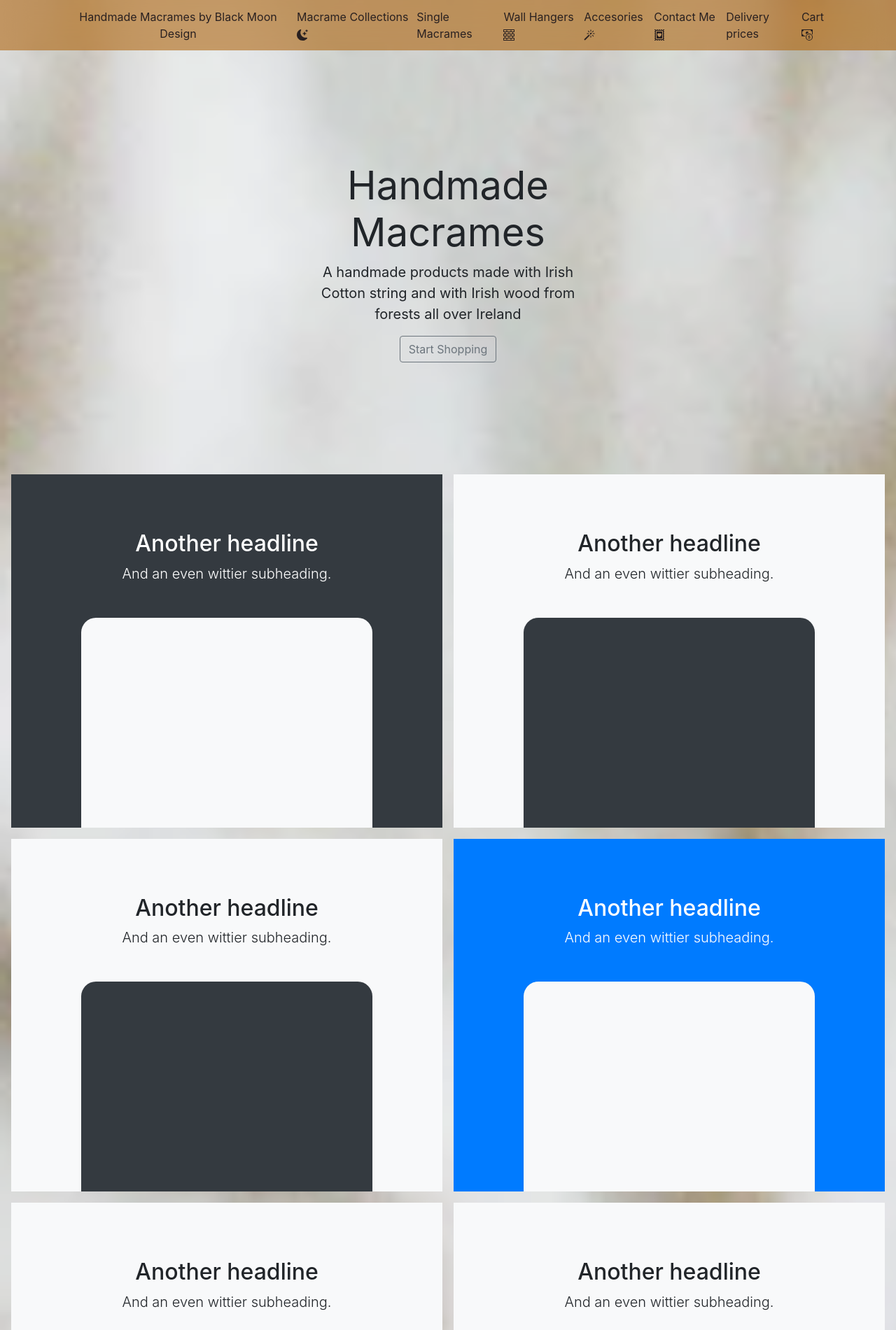
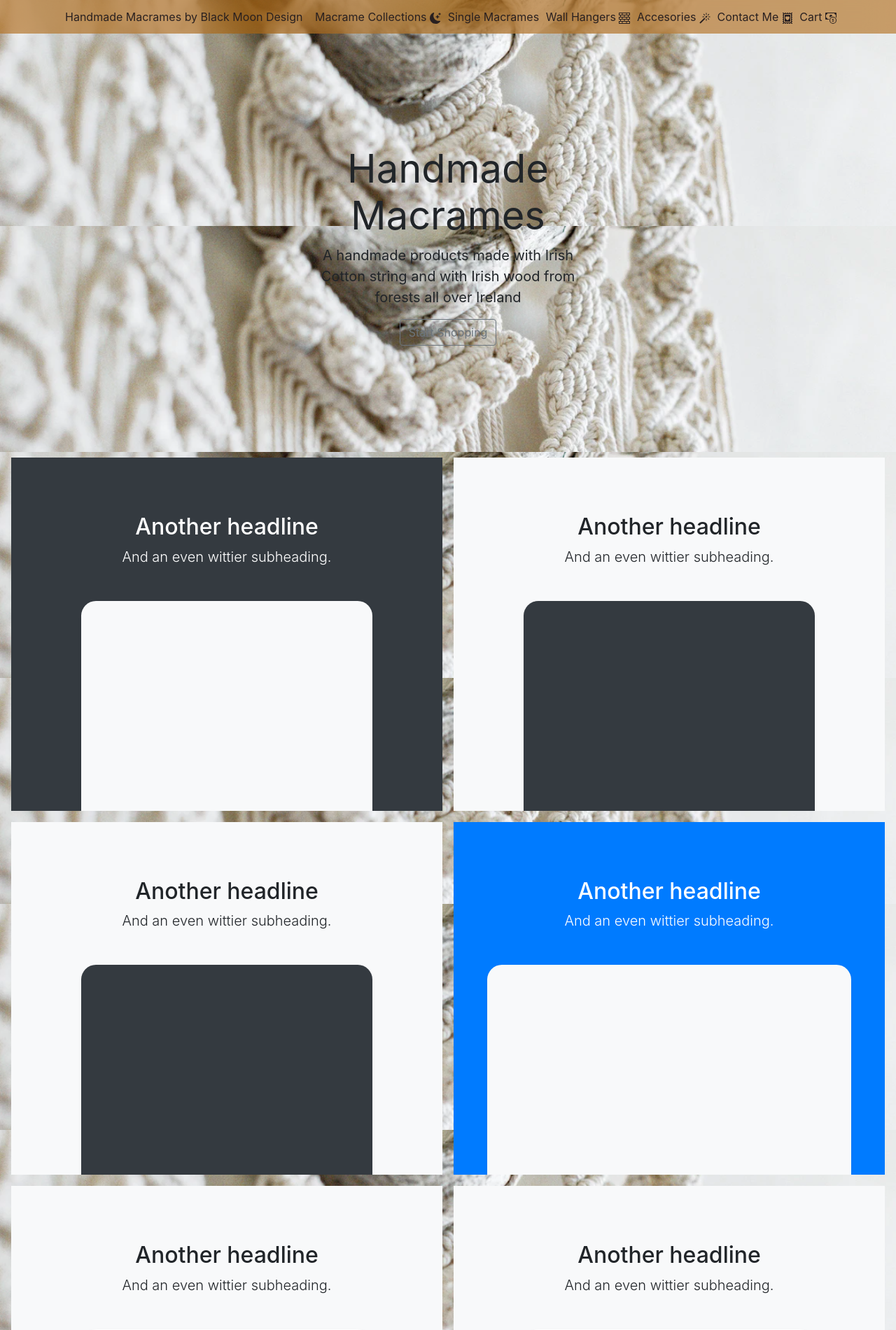
Before and after one commit to totalnoMartina/buy-macrame, a Django app: page / in a window 1280 px wide. Shown: the top 1901 px of the page at 70% size. Run offline with Django 3.2, Linux system fonts and the light colour scheme; some libraries are stand-ins or nearby versions.

Commit message:
Add bckgrnd image but only with css within base.html

```diff
--- a/static/css/style.css
+++ b/static/css/style.css
@@ -1,7 +1,7 @@
 @import url('https://fonts.googleapis.com/css2?family=Libre+Bodoni:ital,wght@1,600&display=swap');
 
 html {
-    font-family: 'Libre Bodoni', serif;
+    font-family: 'Libre Bodoni', serif !important;
 
 }
 
--- a/templates/base.html
+++ b/templates/base.html
@@ -14,28 +14,77 @@
 
     {% block extra_meta %}
 
-    <!-- Favicons -->
-    <link rel="apple-touch-icon" href="/docs/4.6/assets/img/favicons/apple-touch-icon.png" sizes="180x180">
-    <link rel="icon" href="/docs/4.6/assets/img/favicons/favicon-32x32.png" sizes="32x32" type="image/png">
-    <link rel="icon" href="/docs/4.6/assets/img/favicons/favicon-16x16.png" sizes="16x16" type="image/png">
-    <link rel="manifest" href="/docs/4.6/assets/img/favicons/manifest.json">
-    <link rel="mask-icon" href="/docs/4.6/assets/img/favicons/safari-pinned-tab.svg" color="#563d7c">
-    <link rel="icon" href="/docs/4.6/assets/img/favicons/favicon.ico">
-    <meta name="msapplication-config" content="/docs/4.6/assets/img/favicons/browserconfig.xml">
-    <meta name="theme-color" content="#563d7c">
 
     {% endblock %}
 
     {% block corecss %}
-    <link rel="stylesheet" href="{% static 'css/style.css' %}">
     <link rel="stylesheet" href="https://stackpath.bootstrapcdn.com/bootstrap/4.4.1/css/bootstrap.min.css" integrity="sha384-Vkoo8x4CGsO3+Hhxv8T/Q5PaXtkKtu6ug5TOeNV6gBiFeWPGFN9MuhOf23Q9Ifjh" crossorigin="anonymous">
     <link rel="preconnect" href="https://fonts.googleapis.com">
     <link rel="preconnect" href="https://fonts.gstatic.com" crossorigin>
-    <link href="https://fonts.googleapis.com/css2?family=Libre+Bodoni:ital,wght@1,600&display=swap" rel="stylesheet">
-
+    <link href="//fonts.googleapis.com/css2?family=Libre+Bodoni:ital,wght@1,600&display=swap" rel="stylesheet" type='text/css'>
+    <link rel="stylesheet" href="{% static 'css/base.css' %}">
+    <link rel="shortcut icon" href="#">
     {% endblock %}
 
     {% block extra_css %}
+    <style>
+        html {
+            font-family: 'Libre Bodoni', serif !important;
+
+        }
+
+        body {
+            background-image: url('media/images/frontimg.png');
+            background-size: initial;
+
+        }
+
+        /*
+        .container {
+            max-width: 960px;
+        } */
+
+        /*
+* Custom translucent site header
+*/
+
+        .site-header {
+            background-color: rgba(174, 97, 9, 0.577);
+            -webkit-backdrop-filter: saturate(180%) blur(20px);
+            backdrop-filter: saturate(180%) blur(20px);
+        }
+
+        .site-header a {
+            color: rgb(41, 32, 32);
+            transition: ease-in-out color .15s;
+        }
+
+        .site-header a:hover {
+            color: rgb(241, 235, 234);
+            text-decoration: none;
+        }
+
+
+        /*
+* Extra utilities
+*/
+
+        .flex-equal>* {
+            -ms-flex: 1;
+            flex: 1;
+        }
+
+        @media (min-width: 768px) {
+            .flex-md-equal>* {
+                -ms-flex: 1;
+                flex: 1;
+            }
+        }
+
+        .overflow-hidden {
+            overflow: hidden;
+        }
+    </style>
     {% endblock %}
 
     {% block corejs %}
@@ -65,6 +114,7 @@
             <a class="py-2 text-center mx-2" href="#" aria-label="Product">Handmade Macrames
                 by Black Moon Design
             </a>
+
             <a class="py-2 d-none d-md-inline-block " href="#">Macrame Collections <svg xmlns="http://www.w3.org/2000/svg" width="16" height="16" fill="currentColor" class="bi bi-moon-stars-fill" viewBox="0 0 16 16">
                     <path d="M6 .278a.768.768 0 0 1 .08.858 7.208 7.208 0 0 0-.878 3.46c0 4.021 3.278 7.277 7.318 7.277.527 0 1.04-.055 1.533-.16a.787.787 0 0 1 .81.316.733.733 0 0 1-.031.893A8.349 8.349 0 0 1 8.344 16C3.734 16 0 12.286 0 7.71 0 4.266 2.114 1.312 5.124.06A.752.752 0 0 1 6 .278z" />
                     <path d="M10.794 3.148a.217.217 0 0 1 .412 0l.387 1.162c.173.518.579.924 1.097 1.097l1.162.387a.217.217 0 0 1 0 .412l-1.162.387a1.734 1.734 0 0 0-1.097 1.097l-.387 1.162a.217.217 0 0 1-.412 0l-.387-1.162A1.734 1.734 0 0 0 9.31 6.593l-1.162-.387a.217.217 0 0 1 0-.412l1.162-.387a1.734 1.734 0 0 0 1.097-1.097l.387-1.162zM13.863.099a.145.145 0 0 1 .274 0l.258.774c.115.346.386.617.732.732l.774.258a.145.145 0 0 1 0 .274l-.774.258a1.156 1.156 0 0 0-.732.732l-.258.774a.145.145 0 0 1-.274 0l-.258-.774a1.156 1.156 0 0 0-.732-.732l-.774-.258a.145.145 0 0 1 0-.274l.774-.258c.346-.115.617-.386.732-.732L13.863.1z" />
@@ -86,7 +136,6 @@
                     <path d="M4.5 0a1 1 0 0 1-2 0H1v1a1 1 0 0 1 0 2v1a1 1 0 0 1 0 2v1a1 1 0 0 1 0 2v1a1 1 0 1 1 0 2v1a1 1 0 1 1 0 2v1h1.5a1 1 0 1 1 2 0h1a1 1 0 1 1 2 0h1a1 1 0 1 1 2 0h1a1 1 0 1 1 2 0H15v-1a1 1 0 1 1 0-2v-1a1 1 0 1 1 0-2V9a1 1 0 1 1 0-2V6a1 1 0 1 1 0-2V3a1 1 0 1 1 0-2V0h-1.5a1 1 0 1 1-2 0h-1a1 1 0 1 1-2 0h-1a1 1 0 0 1-2 0h-1ZM4 14a1 1 0 0 1-1-1V3a1 1 0 0 1 1-1h8a1 1 0 0 1 1 1v10a1 1 0 0 1-1 1H4Z" />
                 </svg>
             </a>
-            <a class="py-2 d-none d-md-inline-block" href="#">Delivery prices</a>
             <a class="py-2 d-none d-md-inline-block" href="#">Cart
                 <svg xmlns="http://www.w3.org/2000/svg" width="16" height="16" fill="currentColor" class="bi bi-cash-coin" viewBox="0 0 16 16">
                     <path fill-rule="evenodd" d="M11 15a4 4 0 1 0 0-8 4 4 0 0 0 0 8zm5-4a5 5 0 1 1-10 0 5 5 0 0 1 10 0z" />
@@ -138,7 +187,7 @@
                 <h2 class="display-5">Another headline</h2>
                 <p class="lead">And an even wittier subheading.</p>
             </div>
-            <div class="bg-light shadow-sm mx-auto" style="width: 80%; height: 300px; border-radius: 21px 21px 0 0;"></div>
+            <div class="bg-light shadow-sm mx-auto" style="width: 100%; height: 300px; border-radius: 21px 21px 0 0;"></div>
         </div>
     </div>
 
```
